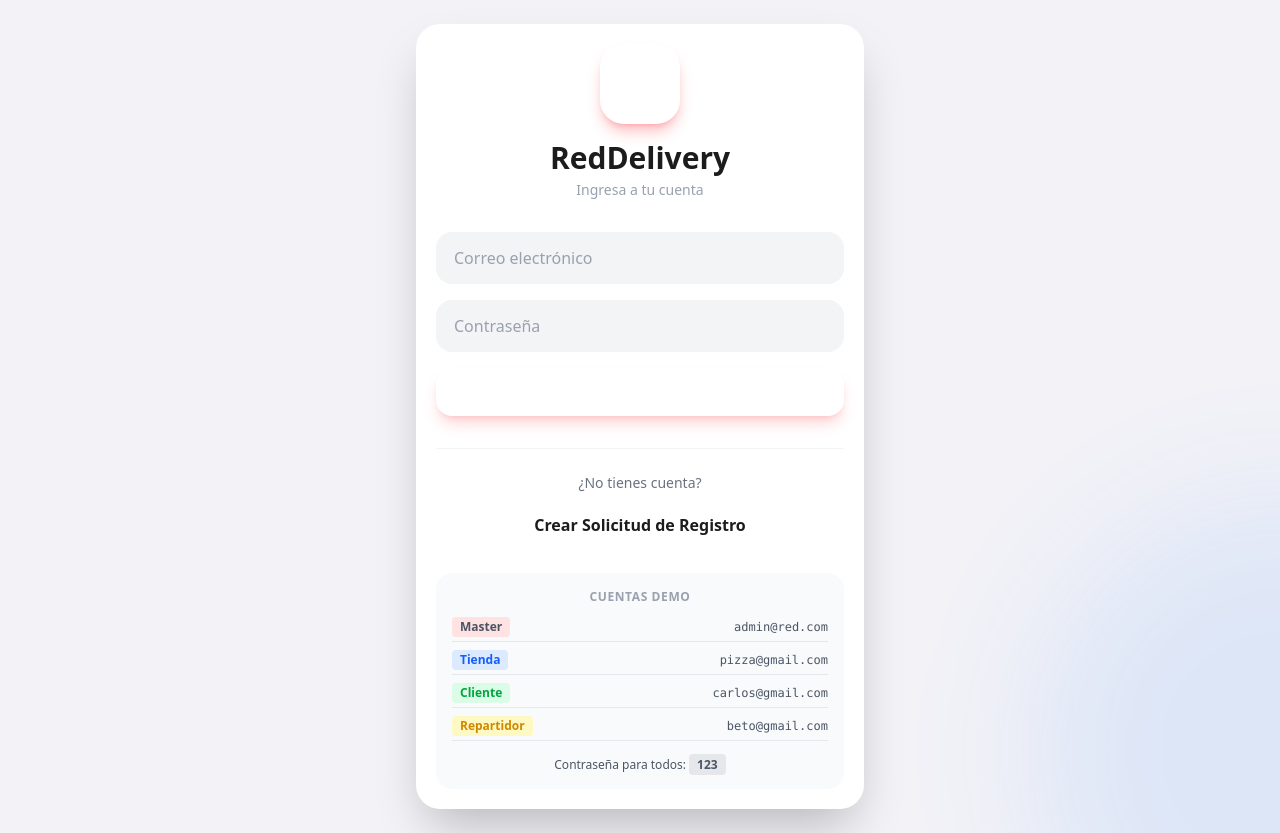
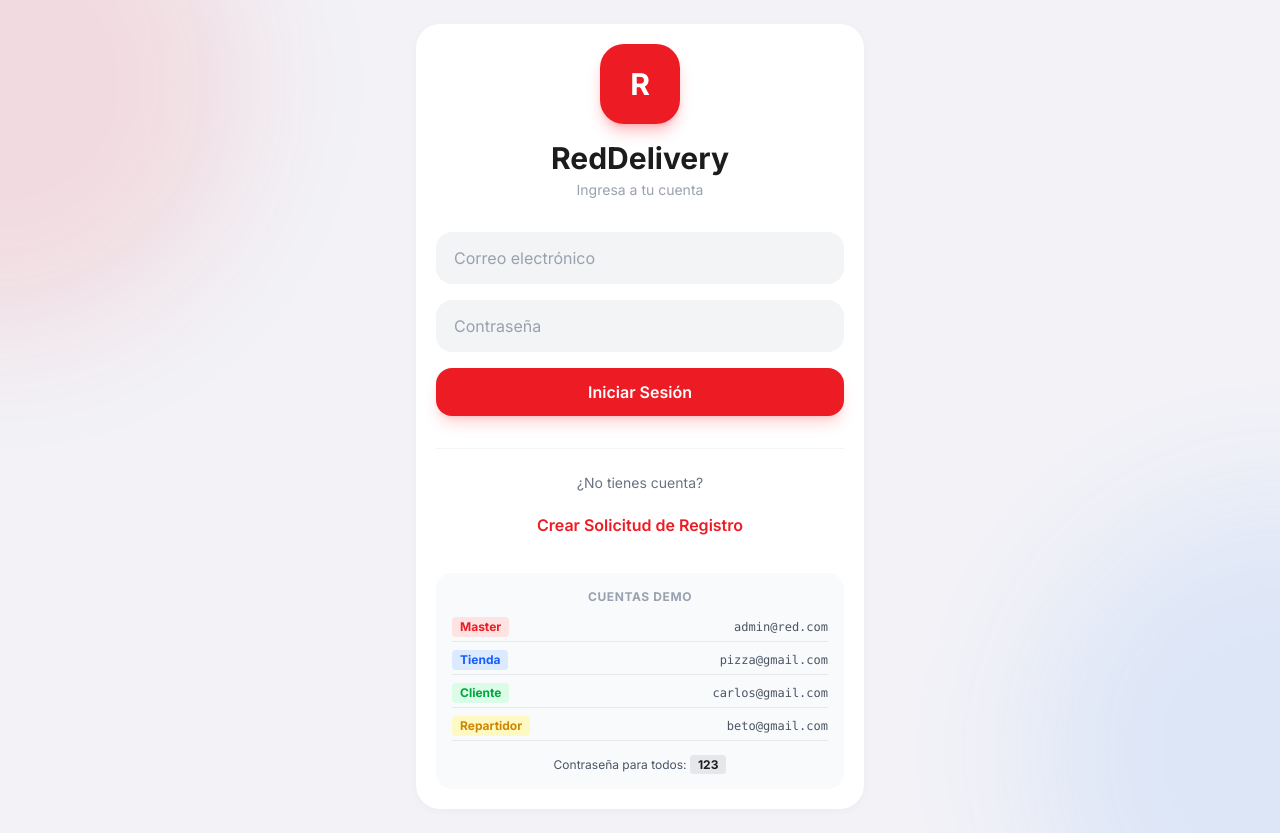
Before and after one commit to miller505/ProntoApp, a React (Vite) app: page / in a window 1280 px wide. Built offline with nearby package versions, Linux system fonts and the light colour scheme; no server answers.

Commit message:
Fix buttons

```diff
--- a/src/index.css
+++ b/src/index.css
@@ -1,4 +1,17 @@
 @import "tailwindcss";
+
+@theme {
+  --font-sans: 'Inter', 'sans-serif';
+
+  --color-primary: #ED1C24;
+  --color-secondary: #F2F2F7;
+  --color-surface: #FFFFFF;
+  --color-iosText: #1C1C1E;
+  --color-iosGray: #8E8E93;
+
+  --shadow-ios: 0 4px 20px rgba(0, 0, 0, 0.05);
+  --shadow-ios-card: 0 2px 10px rgba(0, 0, 0, 0.03);
+}
 
 /* Custom base styles if needed */
 body {
```
